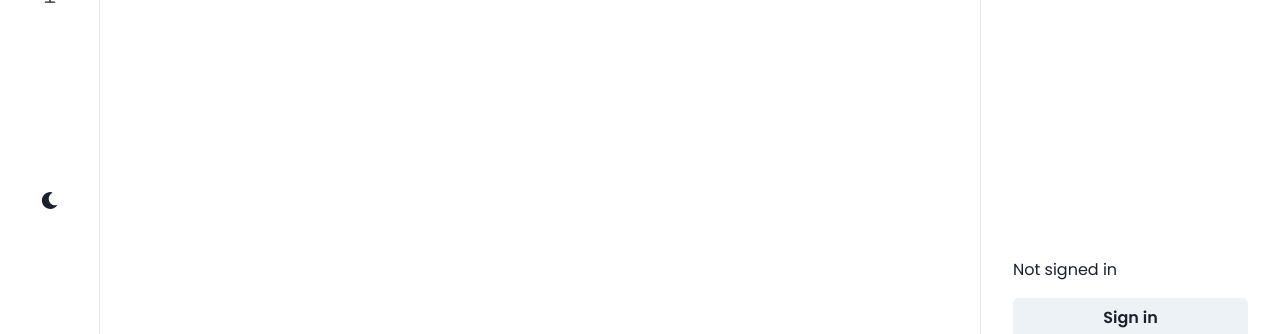
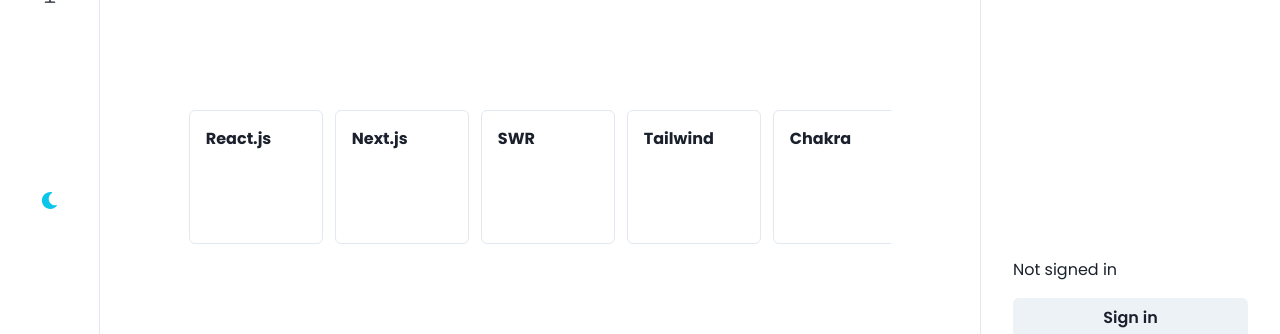
Before and after one commit to ocwilsonchow/next-medium-clone-special, a Next.js app: page / in a window 1280 px wide. Shown: the part 430-764 px from the top of the page. Built offline with nearby package versions, Linux system fonts and the light colour scheme; no server answers.

Commit message:
added a sliding carousel with Framer Motion

```diff
--- a/components/Typewritter.jsx
+++ b/components/Typewritter.jsx
@@ -1,19 +1,24 @@
-import TypeWriterEffect from 'react-typewriter-effect';
+import TypeWriterEffect from "react-typewriter-effect";
 
 const Typewritter = () => {
   return (
     <TypeWriterEffect
-      textStyle={{ fontFamily: "Poppins", fontWeight: 'bold', fontSize: '25px' }}
+      textStyle={{
+        fontFamily: "Poppins",
+        fontWeight: "bold",
+        fontSize: "25px",
+      }}
       startDelay={500}
       cursorColor="cyan"
       multiText={[
-          'I build beautiful and interactive web applications',
-          'React.js and Next.js are my favorite technologies',
-          'This website is empowered by Next.js and Sanity',
-           'Contact me for work! ',
-           'Feel free to explore this website, there are many cool things here! ',
-        ]}
-      typeSpeed={120}
+        "I love building beautiful and interactive web applications",
+        "React.js and Next.js are one of my favorite technologies",
+        "This website is built with Next.js and Sanity",
+        "Contact me for work! ",
+        "Check out my website! ",
+        "I am a full stack web developer"
+      ]}
+      typeSpeed={100}
     />
   );
 };
--- a/components/blog/Comment.jsx
+++ b/components/blog/Comment.jsx
@@ -20,15 +20,15 @@
         <Text fontWeight="thin">No comment on this post yet.</Text>
       )}
       {comments?.map((comment, i) => (
-        <Flex key={i} flexDir="column" borderLeftWidth="5px" p={3} my={1}>
-          <Text fontSize="md">{comment.comment}</Text>
-          <Text fontSize="xs" color="gray.500" isTruncated>
+        <Flex key={i} flexDir="column" borderWidth="0.5px" borderRadius="md" p={4} my={1}>
+          <Text fontSize="md" fontWeight="medium">{comment.comment}</Text>
+          <Text fontSize="xs" color="gray.500">
             {moment(comment.publishedAt).calendar()} by {comment.username}
           </Text>
         </Flex>
       ))}
       <FormControl py={4}>
-        <Textarea />
+        <Textarea borderWidth="0.5px"/>
       </FormControl>
       <Button>Comment</Button>
     </Flex>
--- /dev/null
+++ b/components/home/Slider.jsx
@@ -0,0 +1,78 @@
+import React, { useRef, useEffect, useState } from "react";
+import { motion } from "framer-motion";
+import { Box, Text, Flex } from "@chakra-ui/react";
+
+const Slider = () => {
+  const projects = [
+    {
+      name: "React.js",
+    },
+    {
+      name: "Next.js",
+    },
+    {
+      name: "SWR",
+    },
+    {
+      name: "Tailwind",
+    },
+    {
+      name: "Chakra",
+    },
+    {
+      name: "Framer Motion",
+    },
+    {
+      name: "Medium Clone",
+    },
+    {
+      name: "Medium Clone",
+    },
+    {
+      name: "Medium Clone",
+    },
+    {
+      name: "Medium Clone",
+    },
+    {
+      name: "Medium Clone",
+    },
+    {
+      name: "Medium Clone",
+    },
+  ];
+
+  const [width, setWidth] = useState(0);
+  const carousel = useRef();
+
+  useEffect(() => {
+    console.log(carousel.current.scrollWidth, carousel.current.offsetWidth);
+    setWidth(carousel.current.scrollWidth - carousel.current.offsetWidth);
+  }, []);
+
+  return (
+    <>
+      <motion.div
+        ref={carousel}
+        className="carousel cursor-grab overflow-hidden"
+        whileTap={{cursor: "grabbing"}}
+      >
+        <motion.div
+          drag="x"
+          dragConstraints={{ right: 0, left: -width }}
+          className="inner-carousel flex py-10"
+        >
+          {projects.map((project, i) => (
+            <motion.div key={i} className="p-4 mr-3 border rounded-md">
+              <Box boxSize="100px" borderRadius="lg">
+                <Text fontWeight="bold">{project.name}</Text>
+              </Box>
+            </motion.div>
+          ))}
+        </motion.div>
+      </motion.div>
+    </>
+  );
+};
+
+export default Slider;
--- a/components/layout/ColorModeSwitcher.jsx
+++ b/components/layout/ColorModeSwitcher.jsx
@@ -14,6 +14,7 @@
       aria-label={`Switch to ${text} mode`}
       onClick={toggleColorMode}
       icon={<SwitchIcon />}
+      color="cyan.400"
       {...props}
       transition="all ease 0.2s"
     />
--- a/components/layout/Leftbar.jsx
+++ b/components/layout/Leftbar.jsx
@@ -60,7 +60,7 @@
 
   return (
     <VStack
-      borderRightWidth="1px"
+      borderRightWidth="0.5px"
       p={2}
       h="100vh"
       justifyContent="space-evenly"
--- a/components/layout/Rightbar.jsx
+++ b/components/layout/Rightbar.jsx
@@ -17,7 +17,7 @@
   const { data: session } = useSession();
 
   return (
-    <VStack borderLeftWidth="1px" p={8}  spacing={6} w="300px">
+    <VStack borderLeftWidth="0.5px" p={8}  spacing={6} w="300px">
       <Flex h="100%" flexDir="column" justifyContent="space-between" w="full">
         <InputGroup>
           <InputLeftElement pointerEvents="none"><SearchIcon /></InputLeftElement>/
--- a/components/layout/Topbar.jsx
+++ b/components/layout/Topbar.jsx
@@ -1,13 +1,14 @@
-import { Alert, Code, HStack, Text } from '@chakra-ui/react'
-import React from 'react'
+import { Alert, Code, HStack, Text } from "@chakra-ui/react";
+import React from "react";
 
 const Topbar = () => {
   return (
-    <HStack borderBottomWidth="1px" w="full" p={4}>
-      <Code bg="none" fontWeight="black" fontSize="xl">wilson_dev</Code>
+    <HStack borderBottomWidth="0.5px" w="full" p={4}>
+      <Code bg="none" fontWeight="black" fontSize="xl">
+        wilson_dev
+      </Code>
+    </HStack>
+  );
+};
 
-    </HStack>
-  )
-}
-
-export default Topbar
+export default Topbar;
--- a/pages/index.js
+++ b/pages/index.js
@@ -2,6 +2,7 @@
 import Head from "next/head";
 import Image from "next/image";
 import dynamic from "next/dynamic";
+import Slider from "../components/home/Slider";
 
 const Typewritter = dynamic(() => import("../components/Typewritter"), {
   ssr: false,
@@ -13,7 +14,7 @@
       <Center>
         <Code>This website is still under development!</Code>
       </Center>
-      <Box py={20} w="full">
+      <Box py={20} w="full" h="400px">
         <Text fontWeight="bold" fontSize="5xl">
           Hello 👋🏻
         </Text>
@@ -22,6 +23,7 @@
         </Text>
         <Typewritter />
       </Box>
+      <Slider/>
     </Flex>
   );
 }
--- a/pages/me/about.js
+++ b/pages/me/about.js
@@ -1,10 +1,10 @@
-import React from 'react'
+import { Text, Flex, Center } from '@chakra-ui/react'
 
 const PageAbout = () => {
   return (
-    <div>
-
-    </div>
+     <Flex py={6}>
+      <Center fontWeight="bold" fontSize="4xl">Wilson's Story</Center>
+    </Flex>
   )
 }
 
--- a/pages/me/notifications.js
+++ b/pages/me/notifications.js
@@ -2,7 +2,7 @@
 
 const PageNotification = () => {
   return (
-    <Flex >
+    <Flex py={6}>
       <Center fontWeight="bold" fontSize="4xl">Notifications</Center>
     </Flex>
   )
--- a/pages/me/saved.js
+++ b/pages/me/saved.js
@@ -2,7 +2,7 @@
 
 const PageSaved = () => {
   return (
-    <Flex >
+    <Flex py={6}>
       <Center fontWeight="bold" fontSize="4xl">My Favorites</Center>
     </Flex>
   )
```
